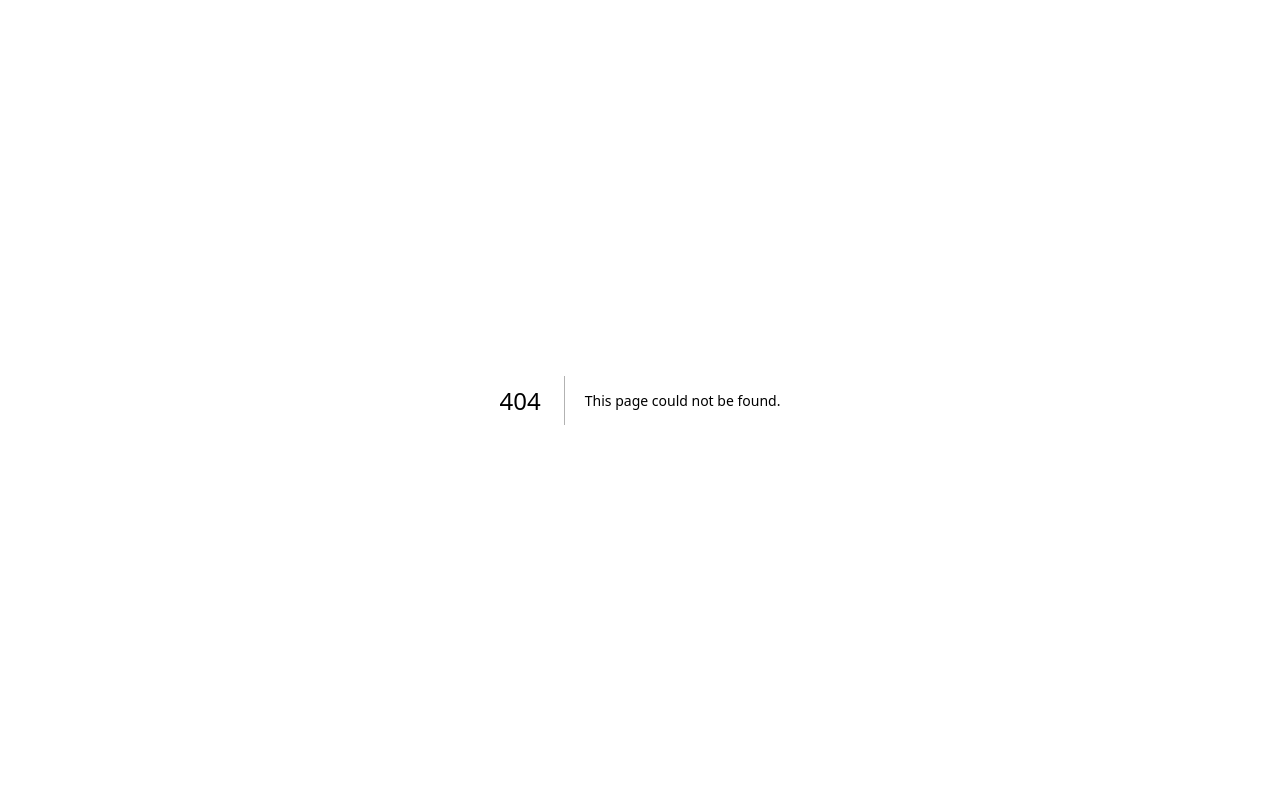
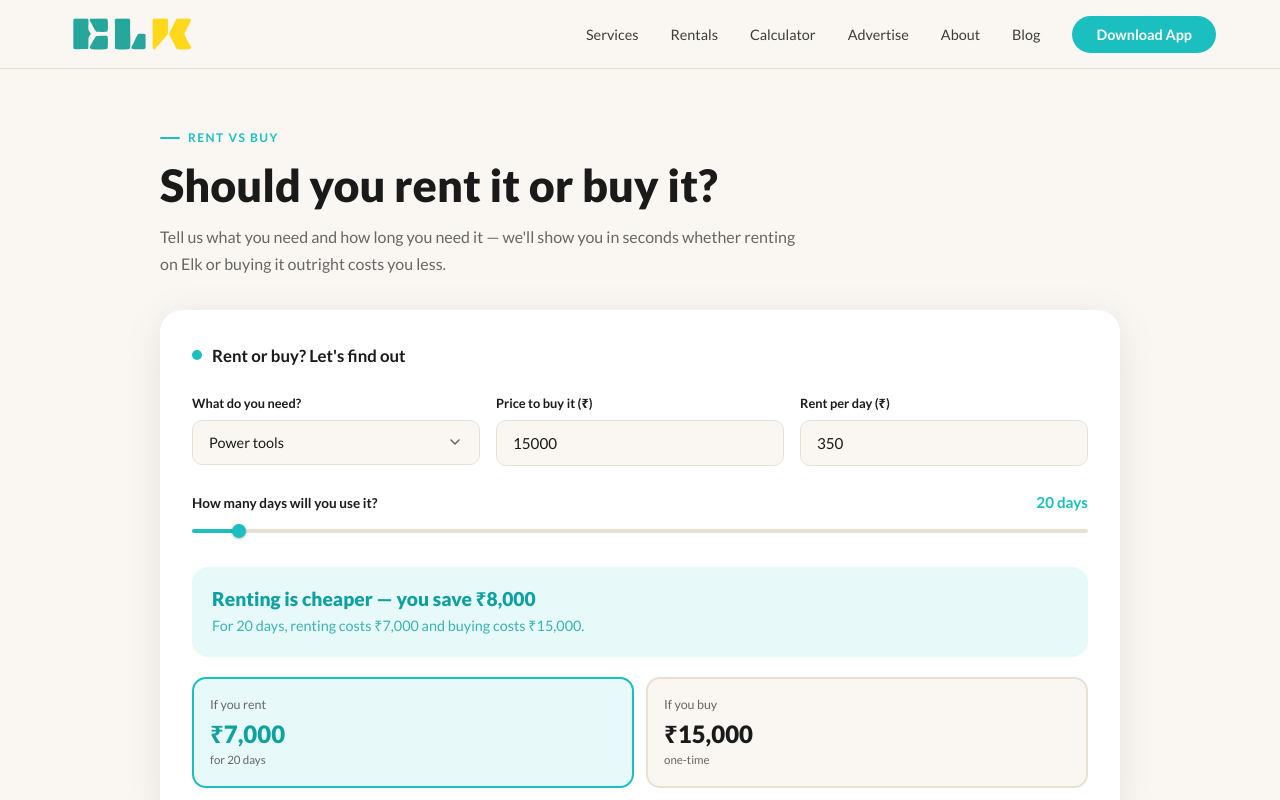
Before and after one commit to elkbusinesshub/elk-business-hub-v2, a Next.js app: page /calculator in a window 1280 px wide. Before the commit this address had no page. Shown: the top 800 px of the page. Built offline with nearby package versions, Linux system fonts and the light colour scheme.

Commit message:
feat: added calculator

```diff
--- /dev/null
+++ b/src/app/calculator/page.tsx
@@ -0,0 +1,41 @@
+import type { Metadata } from "next";
+import Navbar from "@/components/Navbar";
+import Footer from "@/components/sections/Footer";
+import RentBuyCalculator from "@/components/sections/RentBuyCalculator";
+
+export const metadata: Metadata = {
+  title: "Rent vs Buy Calculator – ELK Business Hub",
+  description:
+    "Compare the true cost of renting an item versus buying it — factoring in depreciation, maintenance, and resale value.",
+  alternates: { canonical: "/calculator" },
+};
+
+
+export default function CalculatorPage() {
+  return (
+    <>
+      <Navbar />
+      <main className="pt-24 pb-20 px-[5%] bg-beige min-h-screen">
+        <div className="max-w-[960px] mx-auto">
+          {/* Header */}
+          <div className="mb-8 pt-6">
+            <div className="section-label-line inline-flex items-center text-[0.75rem] font-bold uppercase tracking-[0.12em] text-teal mb-3">
+              Rent vs Buy
+            </div>
+            <h1 className="font-serif font-black leading-[1.15] text-ink text-[clamp(1.9rem,3.5vw,2.8rem)]">
+              Should you rent it or buy it?
+            </h1>
+            <p className="text-[1rem] text-ink-soft leading-[1.7] mt-3 max-w-[640px]">
+              Tell us what you need and how long you need it — we&apos;ll show you in seconds
+              whether renting on Elk or buying it outright costs you less.
+            </p>
+          </div>
+
+          {/* Calculator */}
+          <RentBuyCalculator />
+        </div>
+      </main>
+      <Footer />
+    </>
+  );
+}
--- a/src/app/sitemap.ts
+++ b/src/app/sitemap.ts
@@ -1,30 +1,55 @@
 import type { MetadataRoute } from 'next';
+import { getPosts } from '@/sanity/lib/posts';
 
 const SITE_URL = 'https://www.elkbusinesshub.com';
 
-export default function sitemap(): MetadataRoute.Sitemap {
+export default async function sitemap(): Promise<MetadataRoute.Sitemap> {
+  const now = new Date();
+
+  // Individual blog articles (fails soft to [] if Sanity is unreachable).
+  const posts = await getPosts();
+  const postEntries: MetadataRoute.Sitemap = posts.map((post) => ({
+    url: `${SITE_URL}/blog/${post.slug}`,
+    lastModified: post.publishedAt ? new Date(post.publishedAt) : now,
+    changeFrequency: 'weekly',
+    priority: 0.7,
+  }));
+
   return [
     {
       url: SITE_URL,
-      lastModified: new Date(),
+      lastModified: now,
       changeFrequency: 'weekly',
       priority: 1,
     },
     {
+      url: `${SITE_URL}/calculator`,
+      lastModified: now,
+      changeFrequency: 'weekly',
+      priority: 0.9,
+    },
+    {
+      url: `${SITE_URL}/blog`,
+      lastModified: now,
+      changeFrequency: 'daily',
+      priority: 0.9,
+    },
+    ...postEntries,
+    {
       url: `${SITE_URL}/careers`,
-      lastModified: new Date(),
+      lastModified: now,
       changeFrequency: 'monthly',
       priority: 0.6,
     },
     {
       url: `${SITE_URL}/privacy`,
-      lastModified: new Date(),
+      lastModified: now,
       changeFrequency: 'yearly',
       priority: 0.3,
     },
     {
       url: `${SITE_URL}/terms`,
-      lastModified: new Date(),
+      lastModified: now,
       changeFrequency: 'yearly',
       priority: 0.3,
     },
--- a/src/components/Navbar.tsx
+++ b/src/components/Navbar.tsx
@@ -7,6 +7,7 @@ import ELKLogo from "@/components/ui/ELKLogo";
 const navLinks = [
   { href: "/#services", label: "Services" },
   { href: "/#rentals", label: "Rentals" },
+  { href: "/calculator", label: "Calculator" },
   { href: "/#advertise", label: "Advertise" },
   { href: "/#about", label: "About" },
   { href: "/blog", label: "Blog" },
--- /dev/null
+++ b/src/components/sections/RentBuyCalculator.tsx
@@ -0,0 +1,207 @@
+'use client';
+
+import { useMemo, useState } from 'react';
+import Select from '@/components/ui/Select';
+
+/* ── Category presets: a typical buy price and Elk daily rent ── */
+interface Category {
+  value: string;
+  label: string;
+  price: number;
+  rate: number;
+}
+
+const CATEGORIES: Category[] = [
+  { value: 'power-tools', label: 'Power tools', price: 15000, rate: 350 },
+  { value: 'electronics', label: 'Cameras & Electronics', price: 60000, rate: 800 },
+  { value: 'furniture', label: 'Furniture', price: 20000, rate: 300 },
+  { value: 'event', label: 'Event & Party equipment', price: 25000, rate: 600 },
+  { value: 'vehicles', label: 'Vehicles', price: 80000, rate: 1200 },
+  { value: 'construction', label: 'Construction equipment', price: 120000, rate: 2000 },
+  { value: 'appliances', label: 'Home appliances', price: 30000, rate: 400 },
+  { value: 'other', label: 'Other', price: 10000, rate: 250 },
+];
+
+const inr = (n: number) => `₹${Math.round(n).toLocaleString('en-IN')}`;
+
+export default function RentBuyCalculator() {
+  const [categoryVal, setCategoryVal] = useState(CATEGORIES[0].value);
+  const [price, setPrice] = useState(String(CATEGORIES[0].price));
+  const [rate, setRate] = useState(String(CATEGORIES[0].rate));
+  const [days, setDays] = useState(20);
+
+  const onCategoryChange = (val: string) => {
+    const c = CATEGORIES.find((x) => x.value === val) ?? CATEGORIES[0];
+    setCategoryVal(val);
+    setPrice(String(c.price));
+    setRate(String(c.rate));
+  };
+
+  const { rentCost, buyCost, rentCheaper, save, breakevenDays } = useMemo(() => {
+    const p = Math.max(0, parseFloat(price) || 0);
+    const r = Math.max(0, parseFloat(rate) || 0);
+
+    const rentCost = r * days;
+    const buyCost = p;
+
+    return {
+      rentCost,
+      buyCost,
+      rentCheaper: rentCost < buyCost,
+      save: Math.abs(buyCost - rentCost),
+      breakevenDays: r > 0 ? Math.round(p / r) : null,
+    };
+  }, [price, rate, days]);
+
+  return (
+    <div className="bg-white rounded-[22px] p-6 sm:p-8 shadow-[var(--shadow-card)]">
+      {/* Heading */}
+      <div className="flex items-center gap-2.5 mb-6">
+        <span className="w-2.5 h-2.5 rounded-full bg-teal shrink-0" />
+        <h2 className="font-bold text-[1.05rem] text-ink">Rent or buy? Let&apos;s find out</h2>
+      </div>
+
+      {/* Step 1 — what & prices */}
+      <div className="grid grid-cols-1 sm:grid-cols-3 gap-4 mb-6">
+        <div>
+          <label className="block text-[0.8rem] font-bold text-ink mb-1.5">What do you need?</label>
+          <Select
+            options={CATEGORIES.map((c) => ({ value: c.value, label: c.label }))}
+            value={categoryVal}
+            onChange={onCategoryChange}
+          />
+        </div>
+        <div>
+          <label className="block text-[0.8rem] font-bold text-ink mb-1.5">Price to buy it (₹)</label>
+          <input
+            type="number"
+            inputMode="numeric"
+            min={0}
+            value={price}
+            onChange={(e) => setPrice(e.target.value)}
+            className={numCls}
+          />
+        </div>
+        <div>
+          <label className="block text-[0.8rem] font-bold text-ink mb-1.5">Rent per day (₹)</label>
+          <input
+            type="number"
+            inputMode="numeric"
+            min={0}
+            value={rate}
+            onChange={(e) => setRate(e.target.value)}
+            className={numCls}
+          />
+        </div>
+      </div>
+
+      {/* Step 2 — how long */}
+      <div className="mb-7">
+        <div className="flex items-center justify-between mb-2">
+          <label className="text-[0.85rem] font-bold text-ink">
+            How many days will you use it?
+          </label>
+          <span className="text-[0.95rem] font-bold text-teal tabular-nums">
+            {days} {days === 1 ? 'day' : 'days'}
+          </span>
+        </div>
+        <Slider min={1} max={365} value={days} onChange={setDays} />
+      </div>
+
+      {/* Verdict banner */}
+      <div
+        className={`rounded-[16px] p-5 mb-5 flex items-center gap-4 ${
+          rentCheaper ? 'bg-teal-light' : 'bg-[#eaf2fd]'
+        }`}
+      >
+        <div>
+          <p className={`font-black text-[1.2rem] leading-tight mb-1 ${rentCheaper ? 'text-teal-dark' : 'text-[#2563c9]'}`}>
+            {rentCheaper ? 'Renting is cheaper' : 'Buying is cheaper'} — you save {inr(save)}
+          </p>
+          <p className={`text-[0.9rem] leading-[1.5] ${rentCheaper ? 'text-teal-dark/80' : 'text-[#3a6bb5]'}`}>
+            For {days} {days === 1 ? 'day' : 'days'}, renting costs {inr(rentCost)} and buying
+            costs {inr(buyCost)}.
+          </p>
+        </div>
+      </div>
+
+      {/* The two costs, side by side */}
+      <div className="grid grid-cols-2 gap-3">
+        <CostCard
+          label="If you rent"
+          value={inr(rentCost)}
+          sub={`for ${days} ${days === 1 ? 'day' : 'days'}`}
+          winner={rentCheaper}
+        />
+        <CostCard
+          label="If you buy"
+          value={inr(buyCost)}
+          sub="one-time"
+          winner={!rentCheaper}
+        />
+      </div>
+
+    </div>
+  );
+}
+
+const numCls =
+  'w-full border border-beige-dark rounded-[10px] px-4 py-2.5 text-[0.95rem] text-ink bg-beige outline-none transition-colors focus:border-teal focus:bg-white placeholder:text-ink-soft/50';
+
+function Slider({
+  min,
+  max,
+  value,
+  onChange,
+}: {
+  min: number;
+  max: number;
+  value: number;
+  onChange: (v: number) => void;
+}) {
+  const pct = ((value - min) / (max - min)) * 100;
+  return (
+    <div className="relative h-4 flex items-center">
+      <div className="absolute inset-x-0 h-1 rounded-full bg-beige-dark" />
+      <div className="absolute left-0 h-1 rounded-full bg-teal" style={{ width: `${pct}%` }} />
+      <div
+        className="absolute w-3.5 h-3.5 rounded-full bg-teal shadow-[0_1px_3px_rgba(0,0,0,0.25)] -translate-x-1/2"
+        style={{ left: `${pct}%` }}
+      />
+      <input
+        type="range"
+        min={min}
+        max={max}
+        value={value}
+        onChange={(e) => onChange(Number(e.target.value))}
+        className="absolute inset-0 w-full h-full opacity-0 cursor-pointer m-0"
+      />
+    </div>
+  );
+}
+
+function CostCard({
+  label,
+  value,
+  sub,
+  winner,
+}: {
+  label: string;
+  value: string;
+  sub: string;
+  winner: boolean;
+}) {
+  return (
+    <div
+      className={`rounded-[14px] p-4 border-2 transition-colors ${
+        winner ? 'border-teal bg-teal-light' : 'border-beige-dark bg-beige'
+      }`}
+    >
+      <div className="text-[0.78rem] text-ink-soft mb-1">{label}</div>
+      <div className={`font-black text-[1.5rem] leading-tight ${winner ? 'text-teal-dark' : 'text-ink'}`}>
+        {value}
+      </div>
+      <div className="text-[0.72rem] text-ink-soft mt-0.5">{sub}</div>
+    </div>
+  );
+}
--- a/src/components/ui/RentalsGrid.tsx
+++ b/src/components/ui/RentalsGrid.tsx
@@ -158,34 +158,36 @@ export default function RentalsGrid({
     };
   }, []);
 
-  useEffect(() => {
-    if (sessionStorage.getItem('elk-listing-enquiry-shown')) return;
-
-    const section = document.getElementById('rentals');
-    if (!section) return;
-
-    let timer: ReturnType<typeof setTimeout> | null = null;
-
-    const observer = new IntersectionObserver(
-      ([entry]) => {
-        if (entry.isIntersecting && !timer) {
-          timer = setTimeout(() => {
-            setEnquiryOpen(true);
-            sessionStorage.setItem('elk-listing-enquiry-shown', 'true');
-          }, 8000);
-          observer.disconnect();
-        }
-      },
-      { threshold: 0, rootMargin: '-45% 0px -45% 0px' }
-    );
-
-    observer.observe(section);
-
-    return () => {
-      observer.disconnect();
-      if (timer) clearTimeout(timer);
-    };
-  }, []);
+  // Auto pop-up of the "Got Something to Rent or Sell?" enquiry form — disabled.
+  // Uncomment to re-enable the timed auto-open when the rentals section scrolls into view.
+  // useEffect(() => {
+  //   if (sessionStorage.getItem('elk-listing-enquiry-shown')) return;
+  //
+  //   const section = document.getElementById('rentals');
+  //   if (!section) return;
+  //
+  //   let timer: ReturnType<typeof setTimeout> | null = null;
+  //
+  //   const observer = new IntersectionObserver(
+  //     ([entry]) => {
+  //       if (entry.isIntersecting && !timer) {
+  //         timer = setTimeout(() => {
+  //           setEnquiryOpen(true);
+  //           sessionStorage.setItem('elk-listing-enquiry-shown', 'true');
+  //         }, 8000);
+  //         observer.disconnect();
+  //       }
+  //     },
+  //     { threshold: 0, rootMargin: '-45% 0px -45% 0px' }
+  //   );
+  //
+  //   observer.observe(section);
+  //
+  //   return () => {
+  //     observer.disconnect();
+  //     if (timer) clearTimeout(timer);
+  //   };
+  // }, []);
 
   return (
     <>
```
